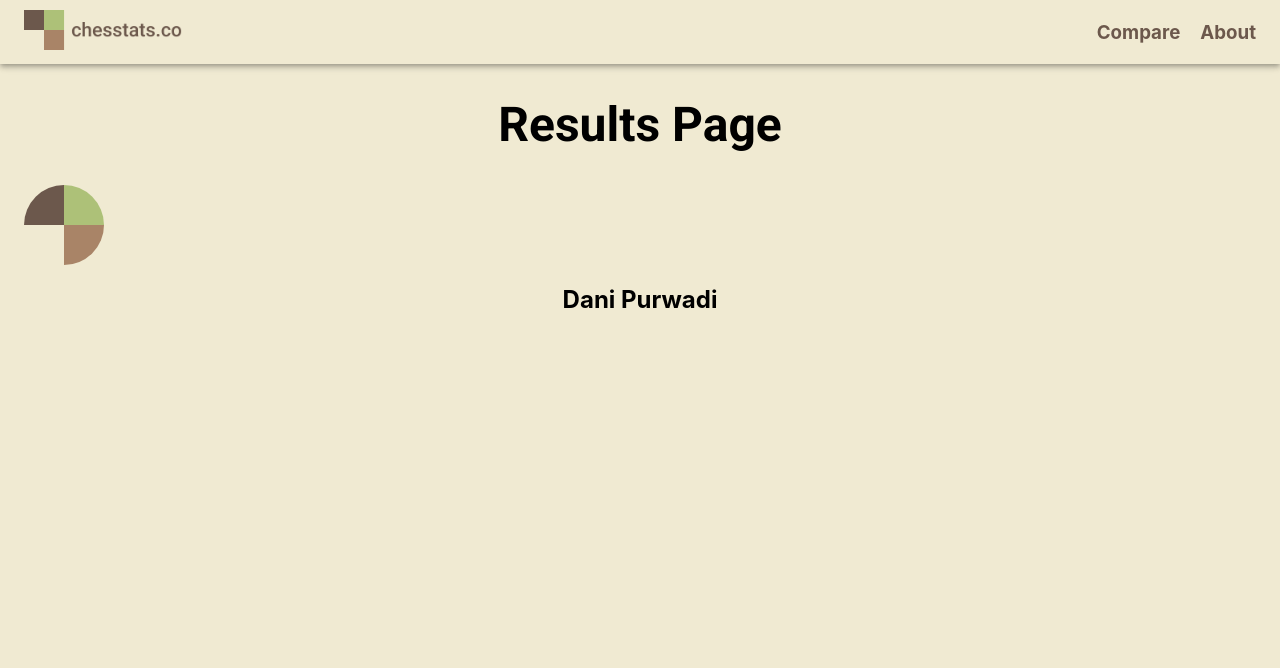
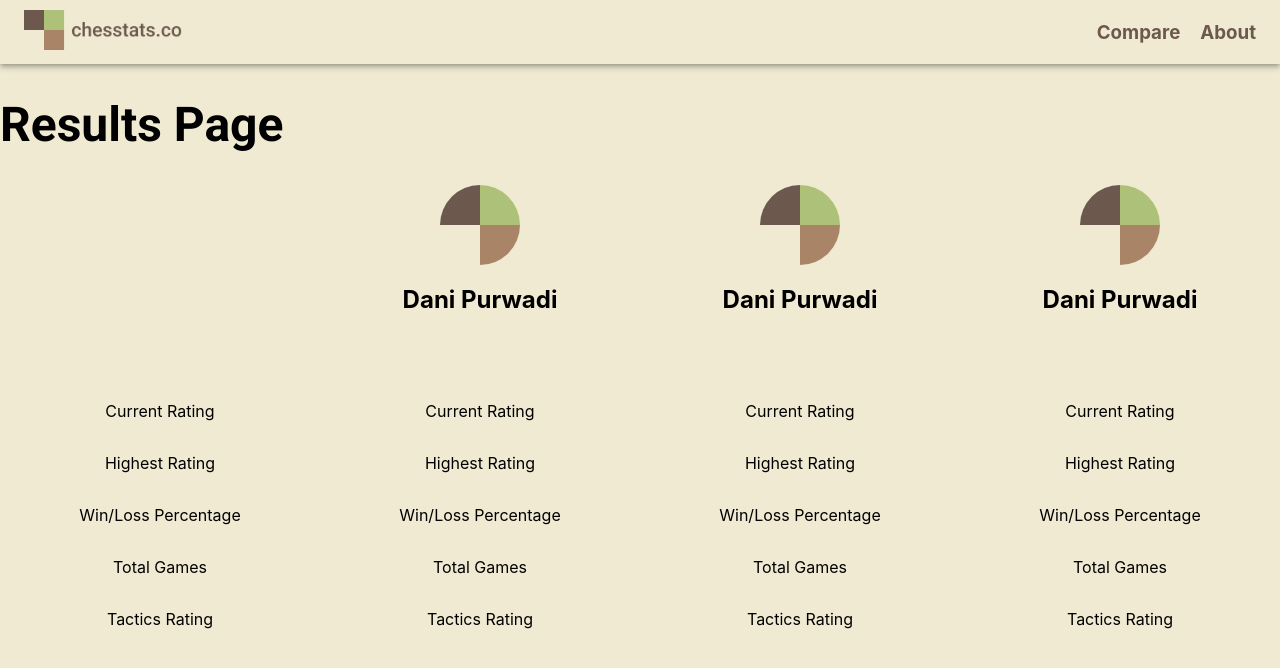
Before and after one commit to danikrisdayadi/chesstats, a React (Create React App) app in the folder client/: page /compare/1/1 in a window 1280 px wide. Shown: the top 668 px of the page. Built offline with nearby package versions, Linux system fonts and the light colour scheme.

Commit message:
Tidy up columns in results page

```diff
--- a/client/src/pages/ResultsPage.jsx
+++ b/client/src/pages/ResultsPage.jsx
@@ -1,20 +1,47 @@
 import { Container, Grid, Stack } from "@mui/material";
+import { PaddingY } from "../components/Spacing";
 import "./ResultsPage.scss";
 function ResultsPage() {
   return (
-    <Container align="center" maxWidth="xl">
+    <div>
       <h1>Results Page</h1>
-      <ProfileStack />
-      <Grid container></Grid>
-    </Container>
+      <Grid container>
+        <Grid item xs={6} sm={6} md={3}>
+          <Stack align="center">
+            <PaddingY padding={"100px"} />
+            <p>Current Rating</p>
+            <p>Highest Rating</p>
+            <p>Win/Loss Percentage</p>
+            <p>Total Games</p>
+            <p>Tactics Rating</p>
+          </Stack>
+        </Grid>
+        <Grid item xs={6} sm={6} md={3}>
+          <ProfileStack />
+        </Grid>
+        <Grid item xs={6} sm={6} md={3}>
+          <ProfileStack />
+        </Grid>
+        <Grid item xs={6} sm={6} md={3}>
+          <ProfileStack />
+        </Grid>
+      </Grid>
+    </div>
   );
 }
 
 function ProfileStack() {
   return (
-    <Stack>
-      <img src="/chesstats_logo.png" alt="Avatar" className="profile-logo" />
-      <h2>Dani Purwadi</h2>
+    <Stack align="center">
+      <Stack sx={{ height: "200px" }} alignItems="center">
+        <img src="/chesstats_logo.png" alt="Avatar" className="profile-logo" />
+        <h2>Dani Purwadi</h2>
+      </Stack>
+      <p>Current Rating</p>
+      <p>Highest Rating</p>
+      <p>Win/Loss Percentage</p>
+      <p>Total Games</p>
+      <p>Tactics Rating</p>
     </Stack>
   );
 }
```
